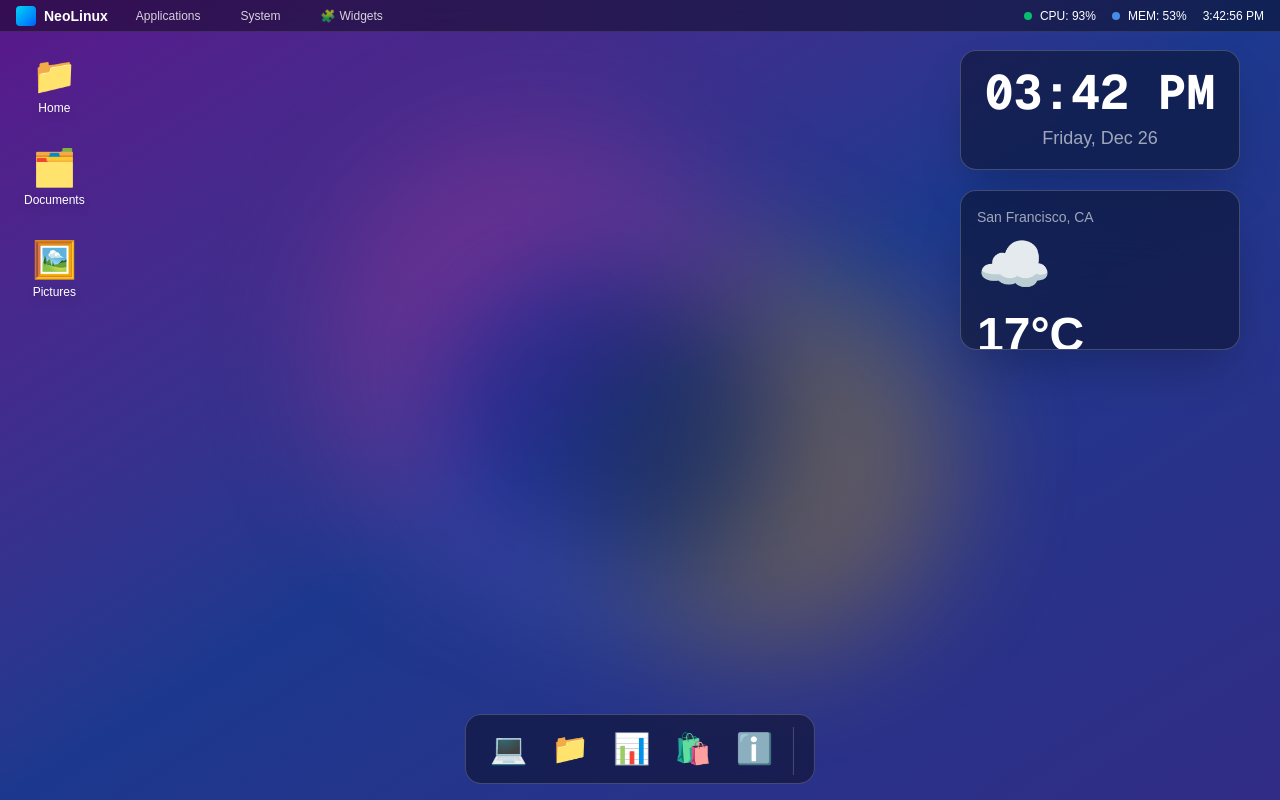
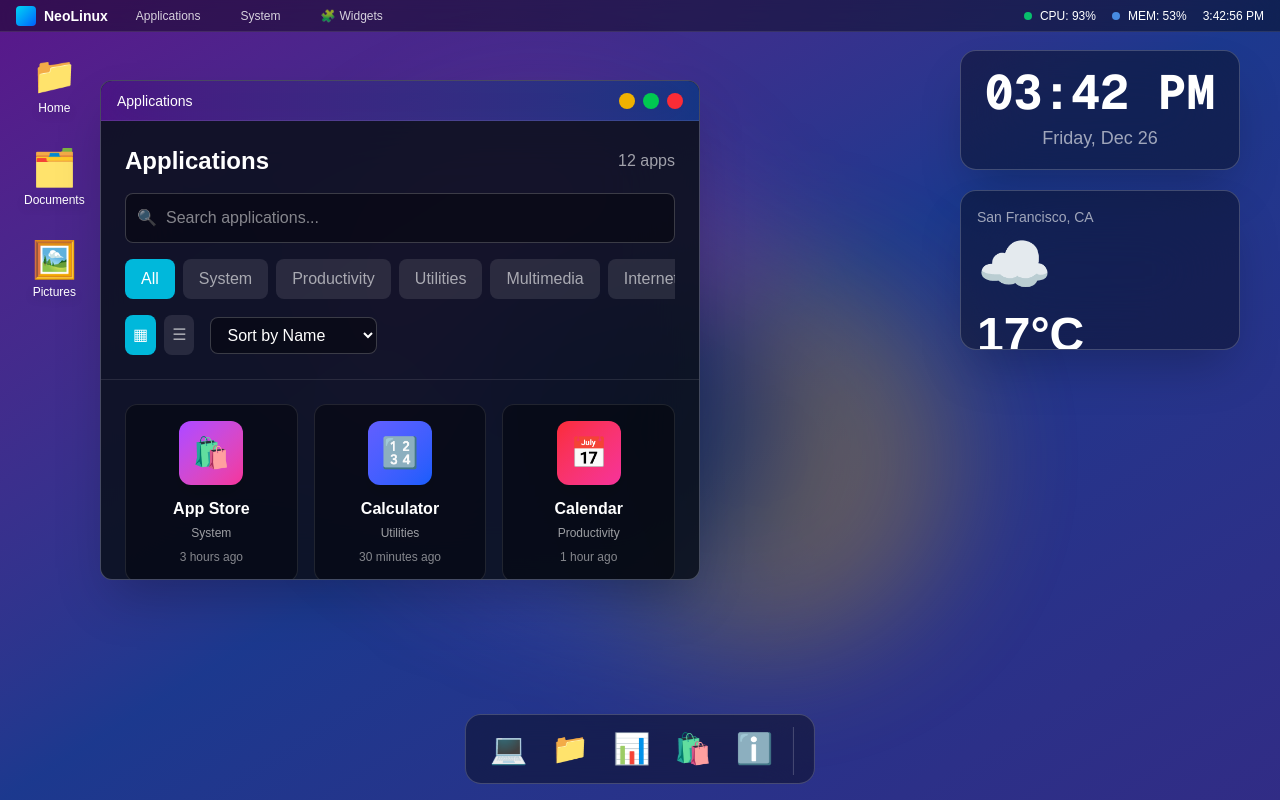
Before and after one commit to mzhren/NeoLinuxUI, a Next.js app: page / in a window 1280 px wide. Both pictures are taken after a click on the button "Applications". Built offline with nearby package versions, Linux system fonts and the light colour scheme.

Commit message:
add apps

```diff
--- a/app/page.tsx
+++ b/app/page.tsx
@@ -6,7 +6,7 @@ import { DraggableWidget, type Widget } from './components/widgets';
 interface Window {
   id: string;
   title: string;
-  type: 'terminal' | 'files' | 'monitor' | 'about' | 'appstore';
+  type: 'terminal' | 'files' | 'monitor' | 'about' | 'appstore' | 'applist';
   x: number;
   y: number;
   width: number;
@@ -58,12 +58,12 @@ function LinuxDesktop() {
   const openWindow = (type: Window['type']) => {
     const newWindow: Window = {
       id: Date.now().toString(),
-      title: type === 'terminal' ? 'Terminal' : type === 'files' ? 'Files' : type === 'monitor' ? 'System Monitor' : type === 'appstore' ? 'App Store' : 'About',
+      title: type === 'terminal' ? 'Terminal' : type === 'files' ? 'Files' : type === 'monitor' ? 'System Monitor' : type === 'appstore' ? 'App Store' : type === 'applist' ? 'Applications' : 'About',
       type,
       x: 100 + windows.length * 30,
       y: 80 + windows.length * 30,
-      width: type === 'terminal' ? 700 : type === 'monitor' ? 500 : type === 'appstore' ? 800 : 600,
-      height: type === 'terminal' ? 450 : type === 'monitor' ? 400 : type === 'appstore' ? 600 : 500,
+      width: type === 'terminal' ? 700 : type === 'monitor' ? 500 : type === 'appstore' ? 800 : type === 'applist' ? 600 : 600,
+      height: type === 'terminal' ? 450 : type === 'monitor' ? 400 : type === 'appstore' ? 600 : type === 'applist' ? 500 : 500,
       zIndex: nextZIndex,
       minimized: false,
       maximized: false,
@@ -127,7 +127,10 @@ function LinuxDesktop() {
             <div className="w-5 h-5 bg-gradient-to-br from-cyan-400 to-blue-600 rounded"></div>
             NeoLinux
           </div>
-          <button className="text-white/80 hover:text-white text-xs px-3 py-1 hover:bg-white/10 rounded transition-colors">
+          <button
+            onClick={() => openWindow('applist')}
+            className="text-white/80 hover:text-white text-xs px-3 py-1 hover:bg-white/10 rounded transition-colors cursor-pointer"
+          >
             Applications
           </button>
           <button className="text-white/80 hover:text-white text-xs px-3 py-1 hover:bg-white/10 rounded transition-colors">
@@ -221,7 +224,7 @@ function LinuxDesktop() {
         {windows.filter(w => w.minimized).map(w => (
           <DockIcon
             key={w.id}
-            icon={w.type === 'terminal' ? '💻' : w.type === 'files' ? '📁' : w.type === 'monitor' ? '📊' : w.type === 'appstore' ? '🛍️' : 'ℹ️'}
+            icon={w.type === 'terminal' ? '💻' : w.type === 'files' ? '📁' : w.type === 'monitor' ? '📊' : w.type === 'appstore' ? '🛍️' : w.type === 'applist' ? '📱' : 'ℹ️'}
             label={w.title}
             onClick={() => restoreWindow(w.id)}
             minimized
@@ -405,6 +408,7 @@ function DraggableWindow({
         {window.type === 'files' && <FilesApp />}
         {window.type === 'monitor' && <MonitorApp />}
         {window.type === 'appstore' && <AppStoreApp />}
+        {window.type === 'applist' && <AppListApp />}
         {window.type === 'about' && <AboutApp />}
       </div>
 
@@ -965,3 +969,279 @@ function AppCard({ app }: { app: any }) {
     </div>
   );
 }
+
+function AppListApp() {
+  const [searchQuery, setSearchQuery] = useState('');
+  const [viewMode, setViewMode] = useState<'grid' | 'list'>('grid');
+  const [sortBy, setSortBy] = useState<'name' | 'category' | 'recent'>('name');
+
+  const installedApps = [
+    {
+      id: '1',
+      name: 'Terminal',
+      icon: '💻',
+      color: 'from-gray-600 to-gray-800',
+      category: 'System',
+      description: 'Command line interface',
+      lastUsed: '2 minutes ago',
+      size: '12 MB'
+    },
+    {
+      id: '2',
+      name: 'Files',
+      icon: '📁',
+      color: 'from-blue-500 to-cyan-500',
+      category: 'System',
+      description: 'File manager',
+      lastUsed: '5 minutes ago',
+      size: '18 MB'
+    },
+    {
+      id: '3',
+      name: 'System Monitor',
+      icon: '📊',
+      color: 'from-green-500 to-teal-500',
+      category: 'Utilities',
+      description: 'System resource monitor',
+      lastUsed: '1 hour ago',
+      size: '8 MB'
+    },
+    {
+      id: '4',
+      name: 'App Store',
+      icon: '🛍️',
+      color: 'from-purple-500 to-pink-500',
+      category: 'System',
+      description: 'Download and manage apps',
+      lastUsed: '3 hours ago',
+      size: '25 MB'
+    },
+    {
+      id: '5',
+      name: 'Text Editor',
+      icon: '📝',
+      color: 'from-orange-500 to-red-500',
+      category: 'Productivity',
+      description: 'Simple text editor',
+      lastUsed: '10 minutes ago',
+      size: '5 MB'
+    },
+    {
+      id: '6',
+      name: 'Calculator',
+      icon: '🔢',
+      color: 'from-indigo-500 to-blue-600',
+      category: 'Utilities',
+      description: 'Simple calculator',
+      lastUsed: '30 minutes ago',
+      size: '3 MB'
+    },
+    {
+      id: '7',
+      name: 'Music Player',
+      icon: '🎵',
+      color: 'from-pink-500 to-rose-500',
+      category: 'Multimedia',
+      description: 'Play your favorite music',
+      lastUsed: '1 day ago',
+      size: '45 MB'
+    },
+    {
+      id: '8',
+      name: 'Image Viewer',
+      icon: '🖼️',
+      color: 'from-yellow-500 to-orange-500',
+      category: 'Multimedia',
+      description: 'View and edit images',
+      lastUsed: '2 days ago',
+      size: '22 MB'
+    },
+    {
+      id: '9',
+      name: 'Web Browser',
+      icon: '🌐',
+      color: 'from-cyan-500 to-blue-500',
+      category: 'Internet',
+      description: 'Browse the web',
+      lastUsed: '15 minutes ago',
+      size: '120 MB'
+    },
+    {
+      id: '10',
+      name: 'Email Client',
+      icon: '📧',
+      color: 'from-blue-600 to-indigo-600',
+      category: 'Internet',
+      description: 'Manage your emails',
+      lastUsed: '2 hours ago',
+      size: '65 MB'
+    },
+    {
+      id: '11',
+      name: 'Calendar',
+      icon: '📅',
+      color: 'from-red-500 to-pink-500',
+      category: 'Productivity',
+      description: 'Schedule and reminders',
+      lastUsed: '1 hour ago',
+      size: '15 MB'
+    },
+    {
+      id: '12',
+      name: 'Settings',
+      icon: '⚙️',
+      color: 'from-gray-500 to-slate-600',
+      category: 'System',
+      description: 'System preferences',
+      lastUsed: '4 hours ago',
+      size: '10 MB'
+    },
+  ];
+
+  const categories = ['All', 'System', 'Productivity', 'Utilities', 'Multimedia', 'Internet'];
+  const [selectedCategory, setSelectedCategory] = useState('All');
+
+  const filteredApps = installedApps
+    .filter(app => {
+      const matchesSearch = app.name.toLowerCase().includes(searchQuery.toLowerCase()) ||
+                           app.description.toLowerCase().includes(searchQuery.toLowerCase());
+      const matchesCategory = selectedCategory === 'All' || app.category === selectedCategory;
+      return matchesSearch && matchesCategory;
+    })
+    .sort((a, b) => {
+      if (sortBy === 'name') return a.name.localeCompare(b.name);
+      if (sortBy === 'category') return a.category.localeCompare(b.category);
+      return 0; // recent - keep original order
+    });
+
+  return (
+    <div className="h-full flex flex-col bg-black/30">
+      {/* Header */}
+      <div className="p-6 border-b border-white/10">
+        <div className="flex items-center justify-between mb-4">
+          <h1 className="text-white text-2xl font-bold">Applications</h1>
+          <span className="text-white/60">{filteredApps.length} apps</span>
+        </div>
+
+        {/* Search Bar */}
+        <div className="relative mb-4">
+          <input
+            type="text"
+            value={searchQuery}
+            onChange={(e) => setSearchQuery(e.target.value)}
+            placeholder="Search applications..."
+            className="w-full bg-black/40 text-white px-4 py-3 pl-10 rounded-lg border border-white/20 focus:border-cyan-500 focus:outline-none transition-colors"
+          />
+          <span className="absolute left-3 top-1/2 transform -translate-y-1/2 text-white/60">🔍</span>
+        </div>
+
+        {/* Category Filters */}
+        <div className="flex gap-2 mb-4 overflow-x-auto">
+          {categories.map(category => (
+            <button
+              key={category}
+              onClick={() => setSelectedCategory(category)}
+              className={`px-4 py-2 rounded-lg font-medium whitespace-nowrap transition-colors ${
+                selectedCategory === category
+                  ? 'bg-cyan-500 text-white'
+                  : 'bg-white/10 text-white/60 hover:bg-white/20'
+              }`}
+            >
+              {category}
+            </button>
+          ))}
+        </div>
+
+        {/* View Controls */}
+        <div className="flex items-center gap-4">
+          <div className="flex gap-2">
+            <button
+              onClick={() => setViewMode('grid')}
+              className={`p-2 rounded-lg transition-colors ${
+                viewMode === 'grid' ? 'bg-cyan-500 text-white' : 'bg-white/10 text-white/60 hover:bg-white/20'
+              }`}
+              title="Grid View"
+            >
+              ▦
+            </button>
+            <button
+              onClick={() => setViewMode('list')}
+              className={`p-2 rounded-lg transition-colors ${
+                viewMode === 'list' ? 'bg-cyan-500 text-white' : 'bg-white/10 text-white/60 hover:bg-white/20'
+              }`}
+              title="List View"
+            >
+              ☰
+            </button>
+          </div>
+
+          <select
+            value={sortBy}
+            onChange={(e) => setSortBy(e.target.value as any)}
+            className="bg-black/40 text-white px-3 py-2 rounded-lg border border-white/20 focus:border-cyan-500 focus:outline-none"
+          >
+            <option value="name">Sort by Name</option>
+            <option value="category">Sort by Category</option>
+            <option value="recent">Recently Used</option>
+          </select>
+        </div>
+      </div>
+
+      {/* App List */}
+      <div className="flex-1 overflow-auto p-6">
+        {viewMode === 'grid' ? (
+          <div className="grid grid-cols-3 gap-4">
+            {filteredApps.map(app => (
+              <div
+                key={app.id}
+                className="bg-black/40 rounded-xl p-4 border border-white/10 hover:border-white/30 transition-all hover:scale-105 cursor-pointer group"
+              >
+                <div className="flex flex-col items-center text-center">
+                  <div className={`w-16 h-16 rounded-xl bg-gradient-to-br ${app.color} flex items-center justify-center text-3xl mb-3 shadow-lg group-hover:scale-110 transition-transform`}>
+                    {app.icon}
+                  </div>
+                  <h3 className="text-white font-bold mb-1">{app.name}</h3>
+                  <p className="text-white/60 text-xs mb-2">{app.category}</p>
+                  <p className="text-white/50 text-xs">{app.lastUsed}</p>
+                </div>
+              </div>
+            ))}
+          </div>
+        ) : (
+          <div className="space-y-2">
+            {filteredApps.map(app => (
+              <div
+                key={app.id}
+                className="bg-black/40 rounded-lg p-4 border border-white/10 hover:border-white/30 transition-all hover:bg-black/50 cursor-pointer flex items-center gap-4"
+              >
+                <div className={`w-12 h-12 rounded-lg bg-gradient-to-br ${app.color} flex items-center justify-center text-2xl shadow-lg flex-shrink-0`}>
+                  {app.icon}
+                </div>
+                <div className="flex-1 min-w-0">
+                  <h3 className="text-white font-bold">{app.name}</h3>
+                  <p className="text-white/60 text-sm truncate">{app.description}</p>
+                </div>
+                <div className="flex items-center gap-6 text-sm text-white/60">
+                  <span className="whitespace-nowrap">{app.category}</span>
+                  <span className="whitespace-nowrap">{app.size}</span>
+                  <span className="whitespace-nowrap">{app.lastUsed}</span>
+                </div>
+                <button className="px-4 py-2 bg-gradient-to-r from-cyan-500 to-blue-500 text-white rounded-lg font-medium hover:scale-105 transition-transform">
+                  Open
+                </button>
+              </div>
+            ))}
+          </div>
+        )}
+
+        {filteredApps.length === 0 && (
+          <div className="flex flex-col items-center justify-center h-full text-white/60">
+            <div className="text-6xl mb-4">🔍</div>
+            <p className="text-lg">No applications found</p>
+            <p className="text-sm">Try adjusting your search or filters</p>
+          </div>
+        )}
+      </div>
+    </div>
+  );
+}
```
